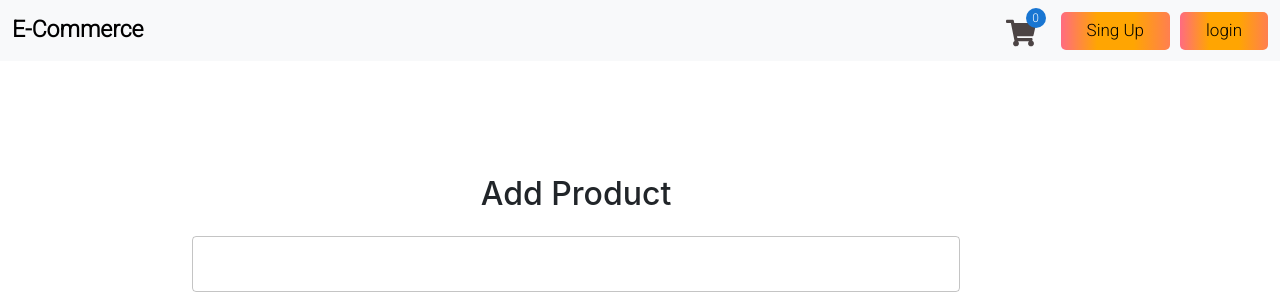
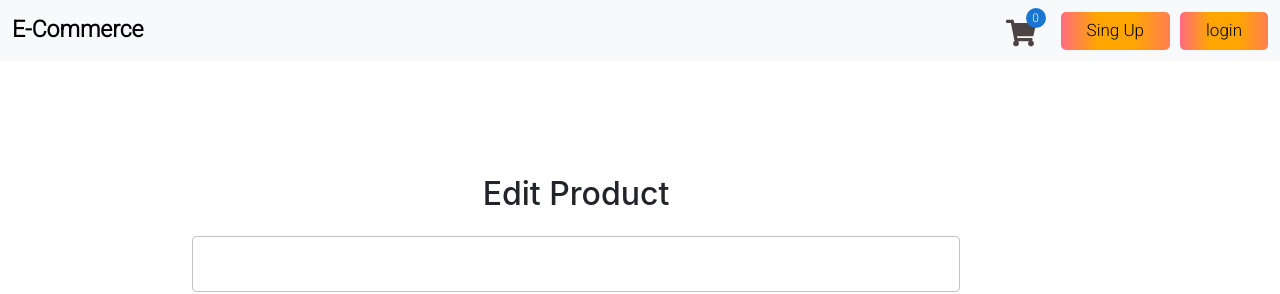
Before and after one commit to MuhammadSami223/frontend, a React (Create React App) app: page /products/edit/1 in a window 1280 px wide. Shown: the top 294 px of the page. Built offline with nearby package versions, Linux system fonts and the light colour scheme; no server answers; sample sign-in values are in the browser's storage.

Commit message:
Update Editproduct.js

```diff
--- a/src/pages/editProduct/Editproduct.js
+++ b/src/pages/editProduct/Editproduct.js
@@ -69,7 +69,7 @@ const response = await fetch(`https://lime-barnacle-yoke.cyclic.app/products/${i
   return (
 <>
      <div className="textcontainer">
-    <h2>Add Product</h2>
+    <h2>Edit Product</h2>
       <TextField
       fullWidth
   className='input'
```
